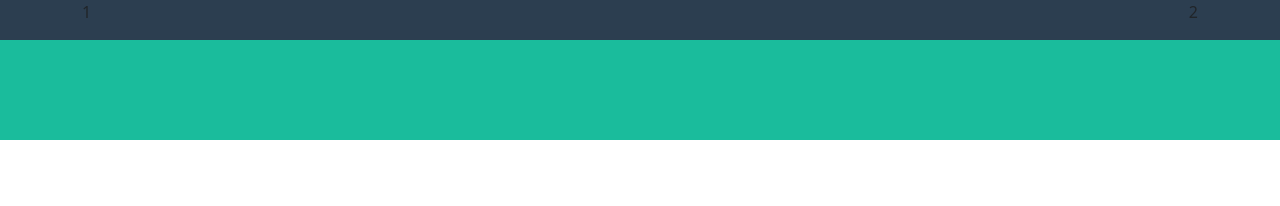
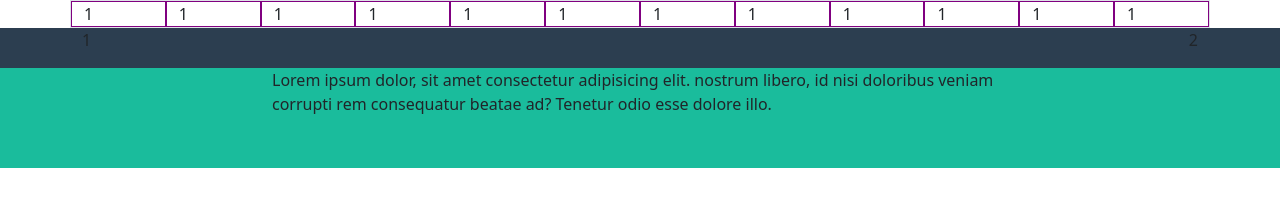
Before and after one commit to Michelazani/html-css-bootstrap-freelancer, a plain HTML site: page index.html in a window 1280 px wide. Drawn offline with nearby package versions, Linux system fonts and the light colour scheme.

Commit message:
container centrato class jumbo

```diff
--- a/index.html
+++ b/index.html
@@ -16,6 +16,23 @@
 
 </head>
 <body>
+<!-- per suddivisione -->
+    <div class="container border">
+        <div class="row">
+            <div class="col-1">1</div>
+            <div class="col-1">1</div>
+            <div class="col-1">1</div>
+            <div class="col-1">1</div>
+            <div class="col-1">1</div>
+            <div class="col-1">1</div>
+            <div class="col-1">1</div>
+            <div class="col-1">1</div>
+            <div class="col-1">1</div>
+            <div class="col-1">1</div>
+            <div class="col-1">1</div>
+            <div class="col-1">1</div>
+        </div>
+    </div>
 
         <header>
             <section class="header">
@@ -25,9 +42,15 @@
                         <p>1</p>
                         <p>2</p>
                       </div>
+                </div>
             </section>
 
             <section class="jumbo">
+                    <div class="container">
+                        <div class="row d-flex justify-content-center">
+                            <div class="col-8">Lorem ipsum dolor, sit amet consectetur adipisicing elit. nostrum libero, id nisi doloribus veniam corrupti rem consequatur beatae ad? Tenetur odio esse dolore illo.</div>
+                        </div>
+                    </div>
 
             </section>
 
--- a/style/style.css
+++ b/style/style.css
@@ -7,8 +7,6 @@
     background-color: rgb(26, 188, 156);
 }
 
-.flex{
-    display: flex;
-    justify-content: space-between;
-    align-items: center;
+.border div.col-1{
+    border: 1px solid purple;
 }
```
